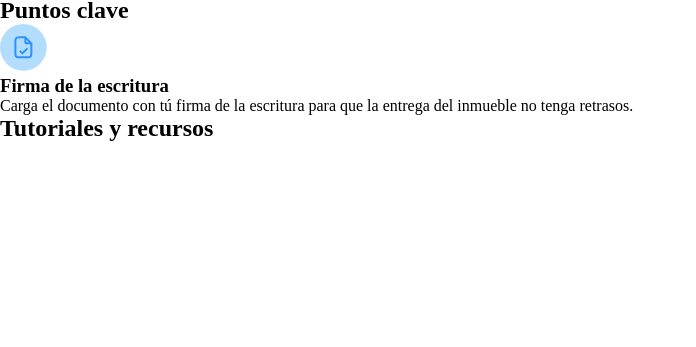
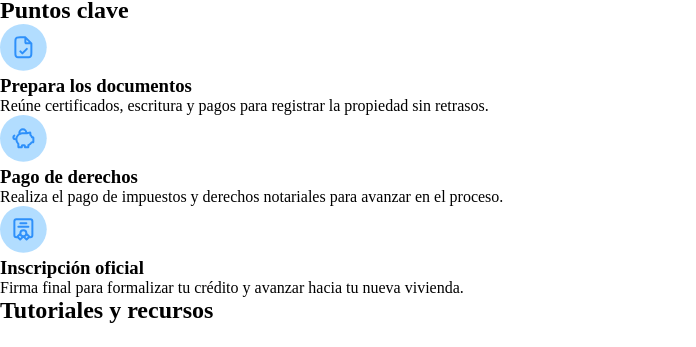
Before and after one commit to yabuJunn/tuCaminoACasa, a React (Vite) app: page /#/aprende/registro in a window 1280 px wide. Shown: the part 352-699 px from the top of the page, without its empty margins (0-696 px from the left). Built offline with nearby package versions, Linux system fonts and the light colour scheme.

Commit message:
Feature: Puntos clave cards hechas

```diff
--- a/src/components/puntosClaveRegistro/puntosClaveRegistro.jsx
+++ b/src/components/puntosClaveRegistro/puntosClaveRegistro.jsx
@@ -1,16 +1,26 @@
-
-
 import documentoRegistro from "../../assets/svgIconsAprende/documentoRegistro.svg"
+import pagoIcon from "../../assets/svgIconsAprende/pagoIcon.svg"
+import inscripcionIcon from "../../assets/svgIconsAprende/inscripcionIcon.svg"
 
 export const PuntosClaveRegistro = () => {
     return<>
 
     <section className="puntosClaveGeneralCardsRegistro">
-<div  className="puntoClaveRegistroCard">
+                    <div  className="puntoClaveRegistroCard">
                         <img src={documentoRegistro} alt="documentoRegistro" />
-                        <h3 className="cardPuntoTitleFirma">Firma de la escritura</h3>
-                        <p className="cardPuntoDescriptionFirma">Carga el documento con tú firma de la escritura
-                             para que la entrega del inmueble no tenga retrasos. </p>
+                        <h3 className="cardPuntoTitleRegistro">Prepara los documentos</h3>
+                        <p className="cardPuntoDescriptionRegistro">Reúne certificados, escritura y pagos para registrar la propiedad sin retrasos. </p>
+                        </div>
+                    <div  className="puntoClaveRegistroCard">
+                        <img src={pagoIcon} alt="pagoIcon" />
+                        <h3 className="cardPuntoTitleRegistro">Pago de derechos</h3>
+                        <p className="cardPuntoDescriptionRegistro">Realiza el pago de impuestos y derechos notariales para avanzar en el proceso. </p>
+                        </div>
+
+                         <div  className="puntoClaveRegistroCard">
+                        <img src={inscripcionIcon} alt="inscripcionIcon" />
+                        <h3 className="cardPuntoTitleRegistro">Inscripción oficial</h3>
+                        <p className="cardPuntoDescriptionRegistro">Firma final para formalizar tu crédito y avanzar hacia tu nueva vivienda. </p>
                         </div>
 
 
```
Also changed, not shown: src/assets/svgIconsAprende/inscripcionIcon.svg (added), src/assets/svgIconsAprende/pagoIcon.svg (added).
